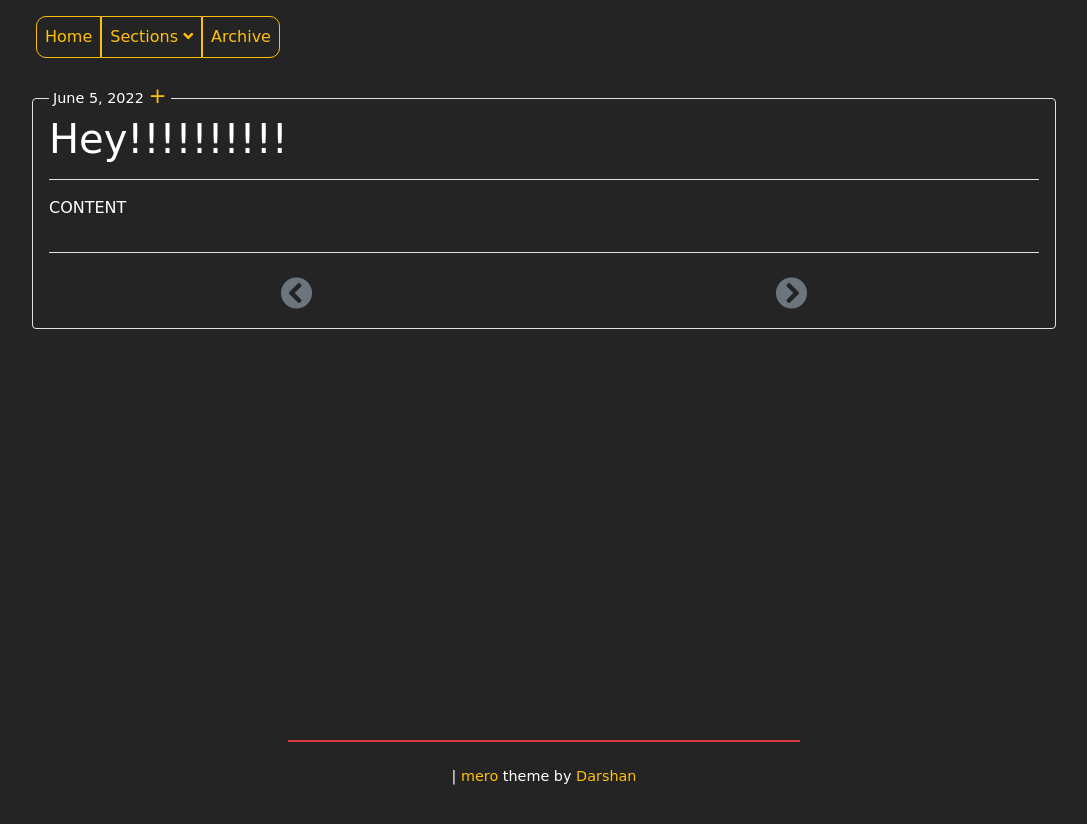
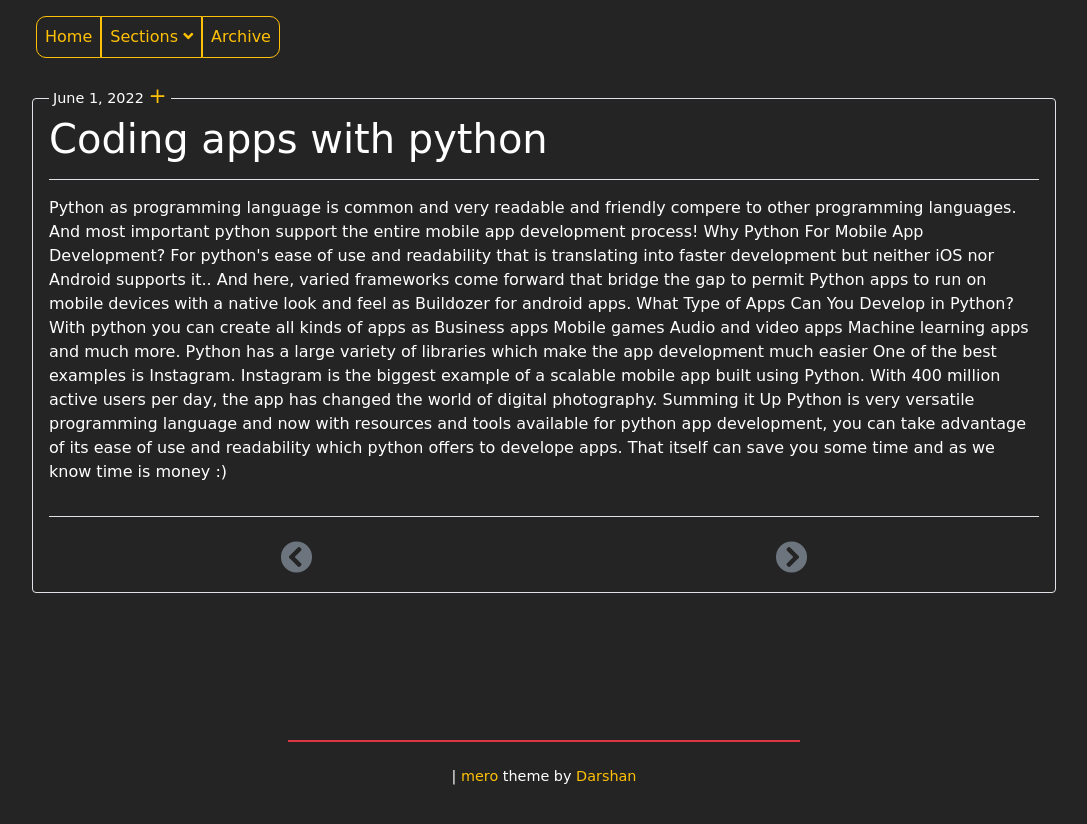
Before and after one commit to Bakibo/bakiblog, a plain HTML site: page posts/mypost/index.html in a window 1280 px wide. Shown: the whole page, without its empty margins (96-1183 px from the left). Drawn offline with nearby package versions, Linux system fonts and the light colour scheme; a web font is replaced by a local one.

Commit message:
post update

```diff
--- a/posts/mypost/index.html
+++ b/posts/mypost/index.html
@@ -72,13 +72,13 @@
 <article class="border rounded p-3 position-relative" style="margin-top: 2.5em;">
   <div class="header">
     <h1 style="font-size: 2.5em;">
-      Hey!!!!!!!!!!
+      Coding apps with python
     </h1>
     <div
     class="mb-1 mr-3 pl-1 pr-1 rounded bg-dark"
     style="position: absolute; top: -19px; font-size: 0.9em;"
   >
-    <time>June 5, 2022</time>
+    <time>June 1, 2022</time>
     <span
       class="more"
       style="font-size: 1.5em;"
@@ -92,7 +92,7 @@
   <div class="metadata-value mb-1 taxa taxa-container-div list-sections">
     <div>
       Reading Time:
-1 min
+5 min
 
     </div>
     <div>
@@ -116,7 +116,39 @@
 </div>
   <div class="article pb-3 pt-3 border-bottom border-top">
 
-    <p>CONTENT</p>
+    <p>Python as programming language is common and very readable
+      and friendly compere to other programming languages.
+      And most important python support the entire mobile app development process!
+
+      Why Python For Mobile App Development?
+
+      For python's ease of use and readability that is translating into faster development
+      but neither iOS nor Android supports it..
+      And here, varied frameworks come forward that bridge the gap to permit
+      Python apps to run on mobile devices with a native look and feel as Buildozer for android apps.
+
+      What Type of Apps Can You Develop in Python?
+
+      With python you can create all kinds of apps as
+
+      Business apps
+      Mobile games
+      Audio and video apps
+      Machine learning apps
+
+      and much more. Python has a large variety of libraries
+      which make the app development much easier
+
+      One of the best examples is Instagram. Instagram is the biggest example of a scalable mobile app
+      built using Python. With 400 million active users per day,
+      the app has changed the world of digital photography.
+
+      Summing it Up
+
+      Python is very versatile programming language and now with resources
+      and tools available for python app development, you can take advantage of its
+      ease of use and readability which python offers to develope apps.
+      That itself can save you some time and as we know time is money :)</p>
 
   </div>
   <div class="mt-4 d-flex flex-row justify-content-around">
```
Also changed, not shown: index.html (+1 -1 lines), posts/index.html (+3 -3 lines).
